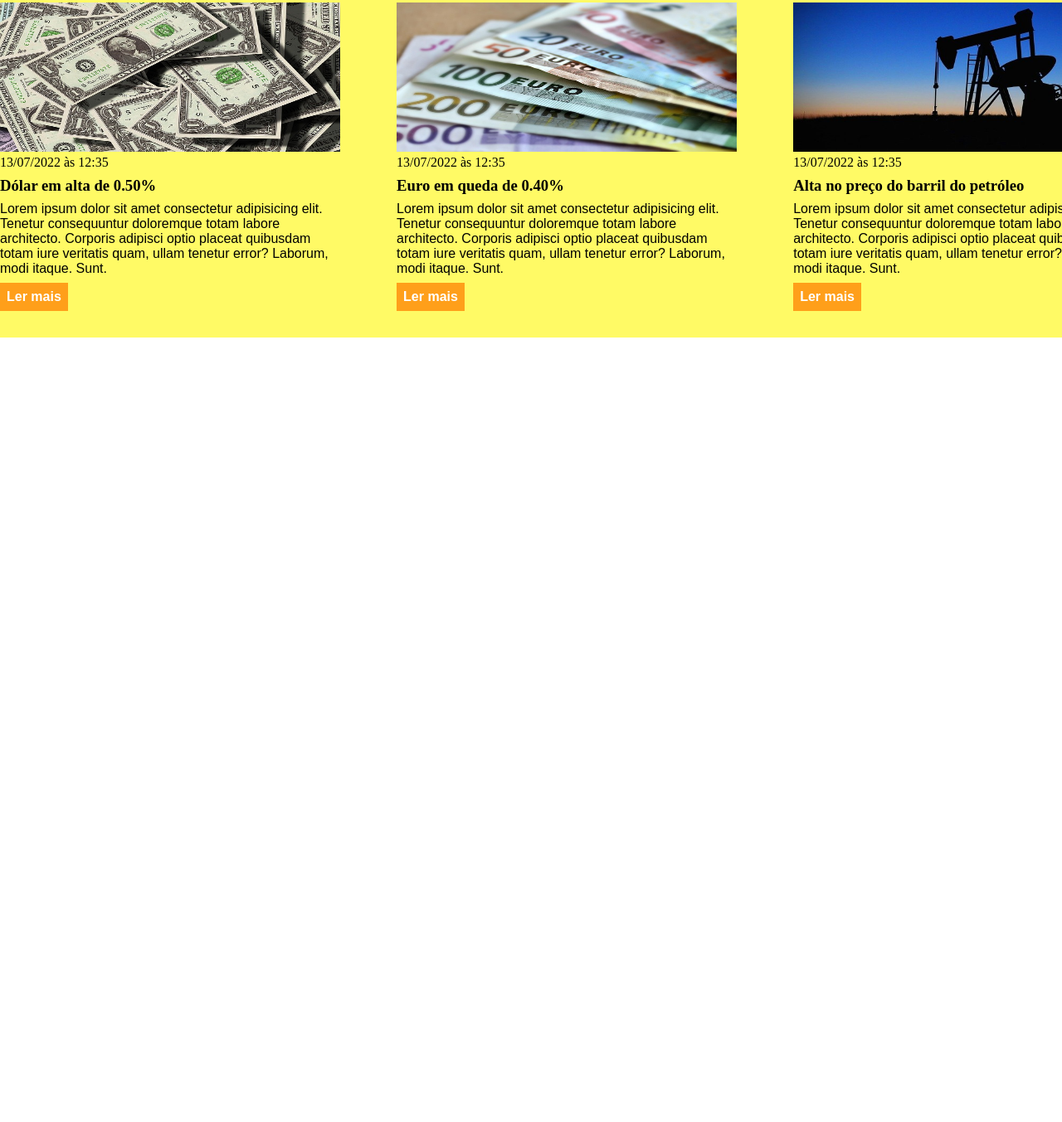
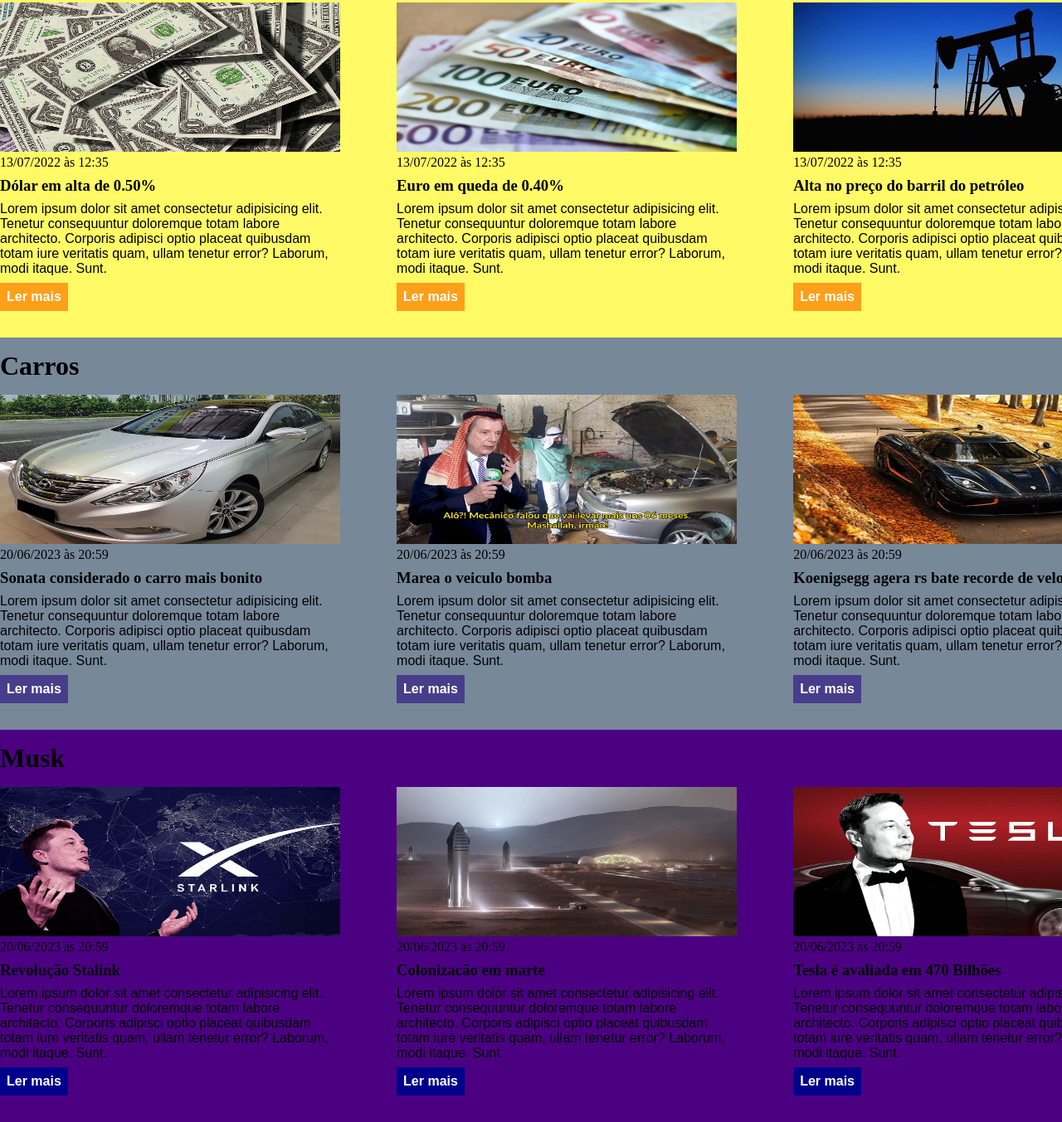
Before and after one commit to EmersonCristo/Exercicio_Css_Ebac, a plain HTML site: page css/index.html in a window 1280 px wide. Shown: the part 608-1961 px from the top of the page at 83% size. Before the commit the page ends 1015 px from the top, so only its background shows below. Drawn offline with Linux system fonts and the light colour scheme.

Commit message:
Atualizando exercicio

```diff
--- a/css/index.html
+++ b/css/index.html
@@ -18,6 +18,12 @@
                     </li>
                     <li>
                         <a href="#economy" title="Ir para a seção de notícias">Economia</a>
+                    </li>
+                    <li>
+                        <a href="#Carros" title="Ir para a seção de notícias">Carros</a>
+                    </li>
+                    <li>
+                        <a href="#Musk" title="Ir para a seção de notícias">Musk</a>
                     </li>
                 </ul>
             </nav>
@@ -103,5 +109,85 @@
             </div>
         </div>
     </section>
+    <section id="Carros">
+        <div class="container">
+            <h2>Carros</h2>
+            <div class="articles">
+                <article>
+                    <img src="./imagens/imagens para css exer.2.jpg" alt="Sonatao" />
+                    <header>
+                        <time>20/06/2023 às 20:59</time>
+                    </header>
+                    <h3>Sonata considerado o carro mais bonito</h3>
+                    <p>
+                        Lorem ipsum dolor sit amet consectetur adipisicing elit. Tenetur consequuntur doloremque totam labore architecto. Corporis adipisci optio placeat quibusdam totam iure veritatis quam, ullam tenetur error? Laborum, modi itaque. Sunt.
+                    </p>
+                    <a href="#" title="Leia a notícia completa">Ler mais</a>
+                </article>
+                <article>
+                    <img src="./imagens/imagens para css exer.jpg" alt="Marea bomb" />
+                    <header>
+                        <time>20/06/2023 às 20:59</time>
+                    </header>
+                    <h3>Marea o veiculo bomba</h3>
+                    <p>
+                        Lorem ipsum dolor sit amet consectetur adipisicing elit. Tenetur consequuntur doloremque totam labore architecto. Corporis adipisci optio placeat quibusdam totam iure veritatis quam, ullam tenetur error? Laborum, modi itaque. Sunt.
+                    </p>
+                    <a href="#" title="Leia a notícia completa">Ler mais</a>
+                </article>
+                <article>
+                    <img src="./imagens/imagens para css exer.3.webp" title="Konegh" />
+                    <header>
+                        <time>20/06/2023 às 20:59</time>
+                    </header>
+                    <h3>Koenigsegg agera rs bate recorde de velocidade</h3>
+                    <p>
+                        Lorem ipsum dolor sit amet consectetur adipisicing elit. Tenetur consequuntur doloremque totam labore architecto. Corporis adipisci optio placeat quibusdam totam iure veritatis quam, ullam tenetur error? Laborum, modi itaque. Sunt.
+                    </p>
+                    <a href="#" title="Leia a notícia completa">Ler mais</a>
+                </article>
+            </div>
+        </div>
+    </section>
+    <section id="Musk">
+        <div class="container">
+            <h2>Musk</h2>
+            <div class="articles">
+                <article>
+                    <img src="./imagens/elon-musk-e-stalink.png" alt="Starlink" />
+                    <header>
+                        <time>20/06/2023 às 20:59</time>
+                    </header>
+                    <h3>Revolução Stalink</h3>
+                    <p>
+                        Lorem ipsum dolor sit amet consectetur adipisicing elit. Tenetur consequuntur doloremque totam labore architecto. Corporis adipisci optio placeat quibusdam totam iure veritatis quam, ullam tenetur error? Laborum, modi itaque. Sunt.
+                    </p>
+                    <a href="#" title="Leia a notícia completa">Ler mais</a>
+                </article>
+                <article>
+                    <img src="./imagens/elon marte.webp" alt="Elon-Musk-Tesla" />
+                    <header>
+                        <time>20/06/2023 às 20:59</time>
+                    </header>
+                    <h3>Colonizacão em marte</h3>
+                    <p>
+                        Lorem ipsum dolor sit amet consectetur adipisicing elit. Tenetur consequuntur doloremque totam labore architecto. Corporis adipisci optio placeat quibusdam totam iure veritatis quam, ullam tenetur error? Laborum, modi itaque. Sunt.
+                    </p>
+                    <a href="#" title="Leia a notícia completa">Ler mais</a>
+                </article>
+                <article>
+                    <img src="./imagens/Elon-Musk-Tesla.jpg" alt="Tesla" />
+                    <header>
+                        <time>20/06/2023 às 20:59</time>
+                    </header>
+                    <h3>Tesla é avaliada em 470 Bilhões</h3>
+                    <p>
+                        Lorem ipsum dolor sit amet consectetur adipisicing elit. Tenetur consequuntur doloremque totam labore architecto. Corporis adipisci optio placeat quibusdam totam iure veritatis quam, ullam tenetur error? Laborum, modi itaque. Sunt.
+                    </p>
+                    <a href="#" title="Leia a notícia completa">Ler mais</a>
+                </article>
+            </div>
+        </div>
+    </section>
 </body>
 </html>
--- a/css/main.css
+++ b/css/main.css
@@ -103,3 +103,19 @@ section h2 {
 #economy .articles article a {
     background-color: #ff9f1a;
 }
+
+#Carros {
+    background-color: lightslategray;
+}
+
+#Carros .articles article a {
+    background-color: darkslateblue;
+}
+
+#Musk {
+    background-color: indigo;
+}
+
+#Musk .articles article a {
+    background-color: darkblue;
+}
```
Also changed, not shown: css/imagens/Elon-Musk-Tesla.jpg (added), css/imagens/elon marte.webp (added), css/imagens/elon-musk-e-stalink.png (added), css/imagens/imagens para css exer.2.jpg (added), css/imagens/imagens para css exer.3.webp (added), css/imagens/imagens para css exer.jpg (added).
